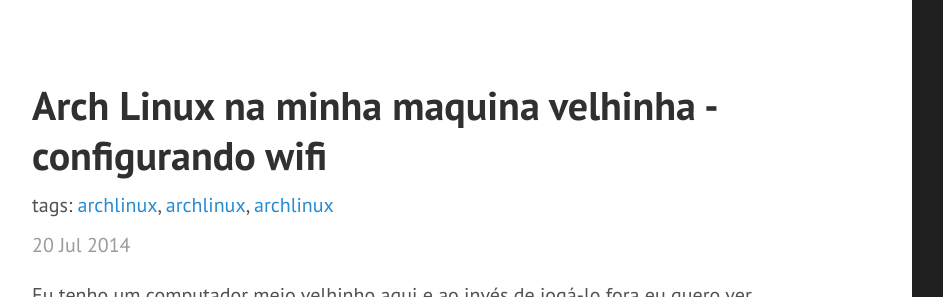
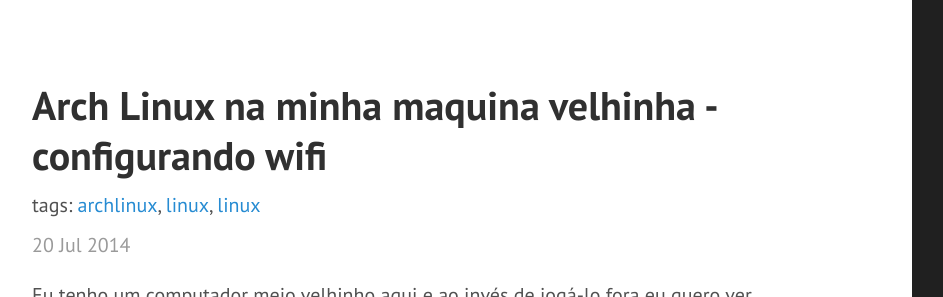
Before and after one commit to meleu/meleu.github.io, a Jekyll site: the page built from _posts/2014-07-20-arch-linux-na-minha-maquina-velhinha.html, in a window 1280 px wide and 900 px high, cut to the strip 0-297 px from the top of the window. Shown: the whole strip, without its empty margins (68-1011 px from the left). Built offline with Jekyll 4.4.1, drawn with Linux system fonts in a browser that asks for light colours; comment, search, counter and statistics services are not loaded.

Commit message:
Update tags.yml

```diff
--- a/_data/tags.yml
+++ b/_data/tags.yml
@@ -1,4 +1,7 @@
 - slug: Linux
+  name: linux
+
+- slug: linux
   name: linux
 
 - slug: ubuntu
```
